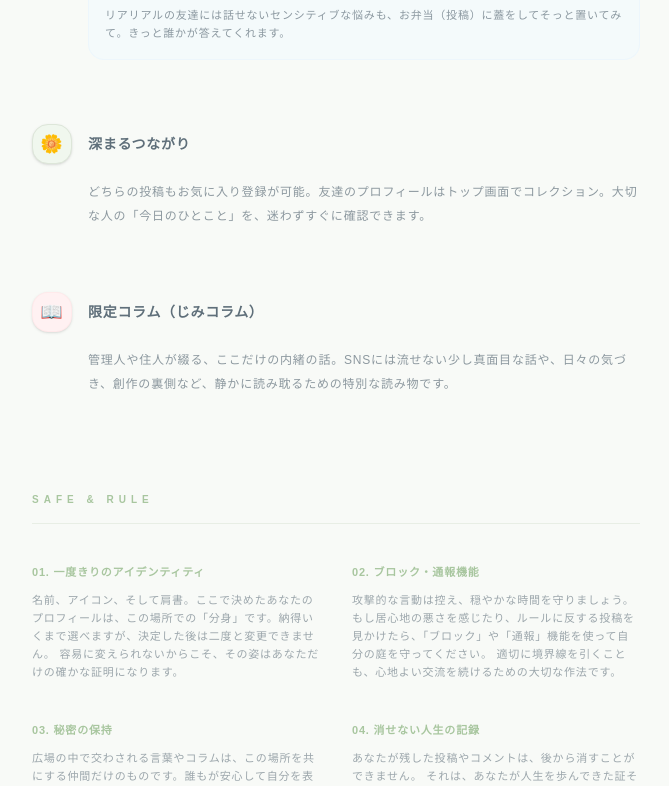
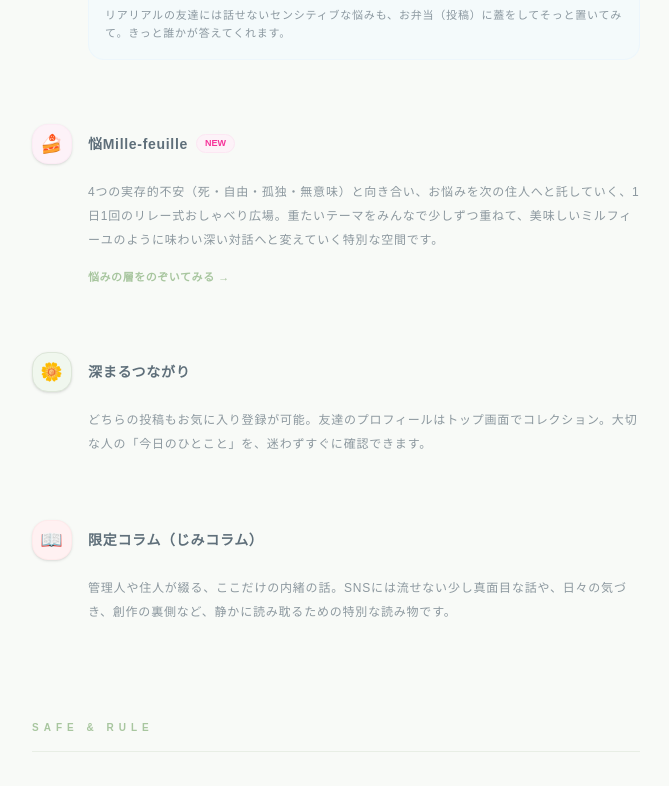
Before and after one commit to minomon893/m.-personal-space, a Next.js app: page /picnic in a window 1280 px wide. Shown: the part 1007-1793 px from the top of the page, without its empty margins (304-973 px from the left). Built offline with nearby package versions, Linux system fonts and the light colour scheme; no server answers; a web font is replaced by a local one.

Commit message:
add mille in picnic

```diff
--- a/src/app/picnic/me/page.js
+++ b/src/app/picnic/me/page.js
@@ -93,7 +93,7 @@ export default function MyPage() {
       } else {
         const [{ data: myTalks }, { data: myReactions }, { data: favs }] = await Promise.all([
           supabase.from("talk_posts").select("*, profiles:user_id(*)").eq("user_id", user.id),
-          supabase.from("talk_reactions").select("*, talk_posts(*, profiles:user_id(*))").eq("user_id", user.id),
+          supabase.from("talk_reactions").select("id, created_at, reaction_type, talk_posts(*, profiles:user_id(*))").eq("user_id", user.id),
           supabase.from("favorites")
             .select("id, created_at, talk_post_id, talk_posts!talk_post_id(*, profiles:user_id(*))")
             .eq("user_id", user.id)
@@ -105,6 +105,7 @@ export default function MyPage() {
           ...(myReactions?.filter(r => r.talk_posts).map(r => ({
             ...r.talk_posts,
             reaction_id: r.id,
+            reaction_type: r.reaction_type,
             created_at: r.created_at,
             type: 'my_reaction',
             label: 'リアクション済',
@@ -142,7 +143,10 @@ export default function MyPage() {
     e.preventDefault(); e.stopPropagation();
     if (!confirm("お気に入りを解除しますか？")) return;
     const { error } = await supabase.from("favorites").delete().eq("id", favId);
-    if (!error) fetchMyData();
+    if (!error) {
+      // 画面上のステートからリアルタイムに削除して即時反映させる
+      setItems(prevItems => prevItems.filter(item => item.fav_id !== favId));
+    }
   };
 
   const ItemCard = ({ item, idx }) => {
@@ -177,6 +181,13 @@ export default function MyPage() {
                 <p className={`text-[12px] font-bold text-[#5F6F7A] leading-relaxed truncate ${isExpanded ? "whitespace-normal" : ""}`}>
                   {item.content || "リアクションしました ✨"}
                 </p>
+                {item.type === 'my_reaction' && item.reaction_type && (
+                  <div className="mt-2 flex gap-1">
+                    <span className="inline-flex items-center justify-center bg-white border border-gray-100 px-2.5 py-1 rounded-xl text-[12px] shadow-sm font-bold">
+                      {item.reaction_type}
+                    </span>
+                  </div>
+                )}
               </div>
             </div>
           )}
@@ -266,7 +277,7 @@ export default function MyPage() {
             <div className="text-center py-20 opacity-40 animate-pulse text-[10px] tracking-widest uppercase">Loading your memories...</div>
           ) : showFavoritesOnly ? (
             <div className="h-full flex flex-col animate-in fade-in duration-500">
-              <h2 className="text-[10px] font-black opacity-30 mb-6 tracking-widest uppercase text-center flex items-center justify-center gap-2">🔖 Favorites Only ({activeTab})</h2>
+              <h2 className="text-[10px] font-black opacity-30 mb-6 tracking-widest uppercase text-center flex items-center justify-center gap-2">🔖 Favorites Only ({activeTab === 'otaku' ? 'オタトーーーク！！！' : 'ちょこっとーく'})</h2>
               <div className="flex-1 overflow-y-auto custom-scroll px-4">
                 <div className="max-w-md mx-auto">
                   {favoriteItems.length === 0 ? (
--- a/src/app/picnic/page.js
+++ b/src/app/picnic/page.js
@@ -155,6 +155,26 @@ export default function PicnicLandingPage() {
               </div>
             </div>
 
+            {/* 新機能「悩Mille-feuille」の追加 */}
+            <div className="group">
+              <Link href="/picnic/millefeuille" className="block focus:outline-none">
+                <div className="flex items-center gap-4 mb-4 group-hover:translate-x-1 transition-transform">
+                  <span className="w-10 h-10 rounded-2xl bg-[#FDF2F8] flex items-center justify-center text-lg shadow-sm border border-pink-100/50">🍰</span>
+                  <h3 className="text-sm font-black tracking-wider text-[#5F6F7A] group-hover:text-[#A8C69F] transition-colors flex items-center gap-2">
+                    悩Mille-feuille <span className="text-[9px] bg-[#FDF2F8] text-pink-500 px-2 py-0.5 rounded-full font-bold tracking-normal border border-pink-100">NEW</span>
+                  </h3>
+                </div>
+              </Link>
+              <div className="space-y-3 pl-14">
+                <p className="text-[12px] leading-loose opacity-70">
+                  4つの実存的不安（死・自由・孤独・無意味）と向き合い、お悩みを次の住人へと託していく、1日1回のリレー式おしゃべり広場。重たいテーマをみんなで少しずつ重ねて、美味しいミルフィーユのように味わい深い対話へと変えていく特別な空間です。
+                </p>
+                <Link href="/picnic/millefeuille" className="inline-flex items-center gap-1 text-[11px] font-black tracking-wider text-[#A8C69F] hover:text-[#7A8C69] transition-colors mt-1">
+                  悩みの層をのぞいてみる →
+                </Link>
+              </div>
+            </div>
+
             <div className="group">
               <div className="flex items-center gap-4 mb-4">
                 <span className="w-10 h-10 rounded-2xl bg-[#F0F7EE] flex items-center justify-center text-lg shadow-sm border border-[#DDE6D9]">🌼</span>
@@ -186,7 +206,7 @@ export default function PicnicLandingPage() {
             <div className="space-y-3">
               <h4 className="text-[11px] font-black text-[#A8C69F]">01. 一度きりのアイデンティティ</h4>
               <p className="text-[11px] leading-relaxed opacity-60">
-                名前、アイコン、そして肩書。ここで決めたあなたのプロフィールは、この場所での「分身」です。納得いくまで選べますが、決定した後は二度と変更できません。 容易に変えられないからこそ、その姿はあなただけの確かな証明になります。
+                名前、アイコン、精度、そして肩書。ここで決めたあなたのプロフィールは、この場所での「分身」です。納得いくまで選べますが、決定した後は二度と変更できません。 容易に変えられないからこそ、その姿はあなただけの確かな証明になります。
               </p>
             </div>
             <div className="space-y-3">
--- a/src/app/picnic/user/[id]/page.js
+++ b/src/app/picnic/user/[id]/page.js
@@ -30,20 +30,24 @@ export default function UserProfilePage() {
         if (profErr) throw profErr;
         setTargetProfile(prof);
 
-        // talk_posts テーブルから取得
-        // もしオタク投稿が別テーブル(例: otaku_posts)なら、Promise.allで両方取得する必要があります
-        const { data: postData, error: postErr } = await supabase
-          .from("talk_posts")
-          .select("*")
-          .eq("user_id", id)
-          .order("created_at", { ascending: false });
+        // talk_posts（ちょこっとーく）と otaku_posts（オタトーーーク！！！）の両方から取得して結合
+        const [{ data: talkPosts }, { data: otakuPosts }] = await Promise.all([
+          supabase.from("talk_posts").select("*").eq("user_id", id),
+          supabase.from("otaku_posts").select("*").eq("user_id", id)
+        ]);
 
-        if (!postErr) setPosts(postData);
+        const combinedPosts = [
+          ...(talkPosts?.map(p => ({ ...p, is_otaku: false })) || []),
+          ...(otakuPosts?.map(p => ({ ...p, is_otaku: true })) || [])
+        ];
+
+        // 作成日時の新しい順にソートしてステートにセット
+        setPosts(combinedPosts.sort((a, b) => new Date(b.created_at).getTime() - new Date(a.created_at).getTime()));
 
       } catch (err) {
         console.error("Error fetching user data:", err);
       } finally {
-        setLoading(false);
+        loading && setLoading(false);
       }
     };
 
```
